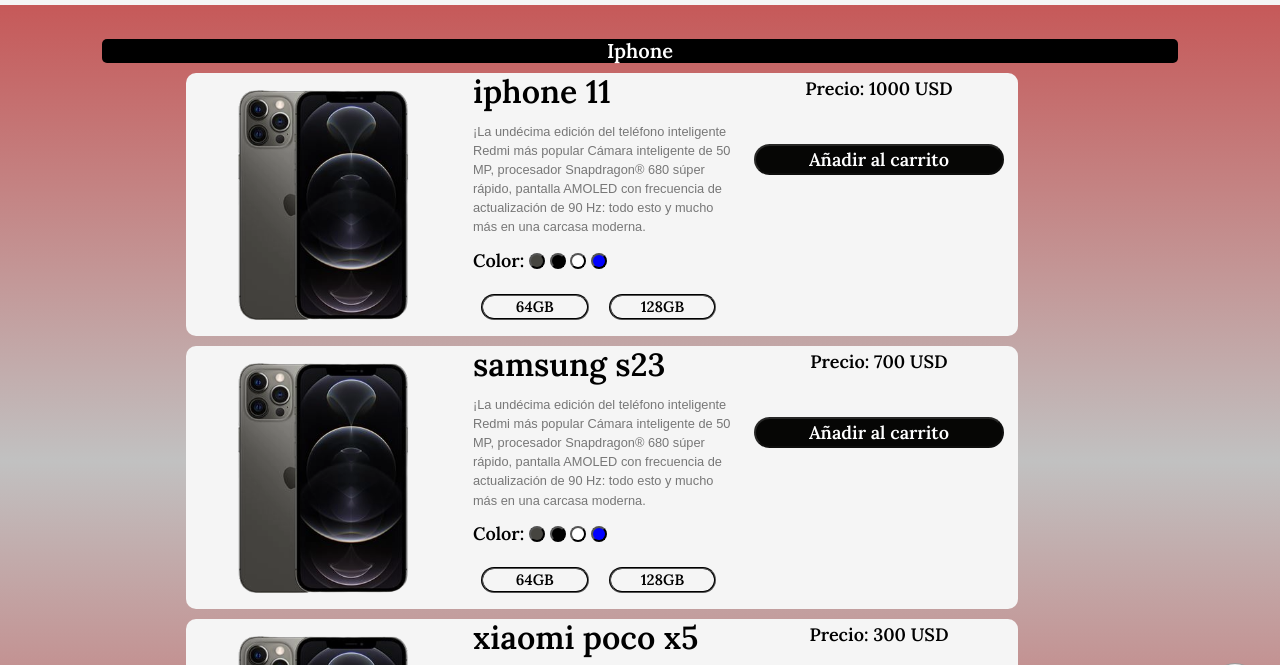
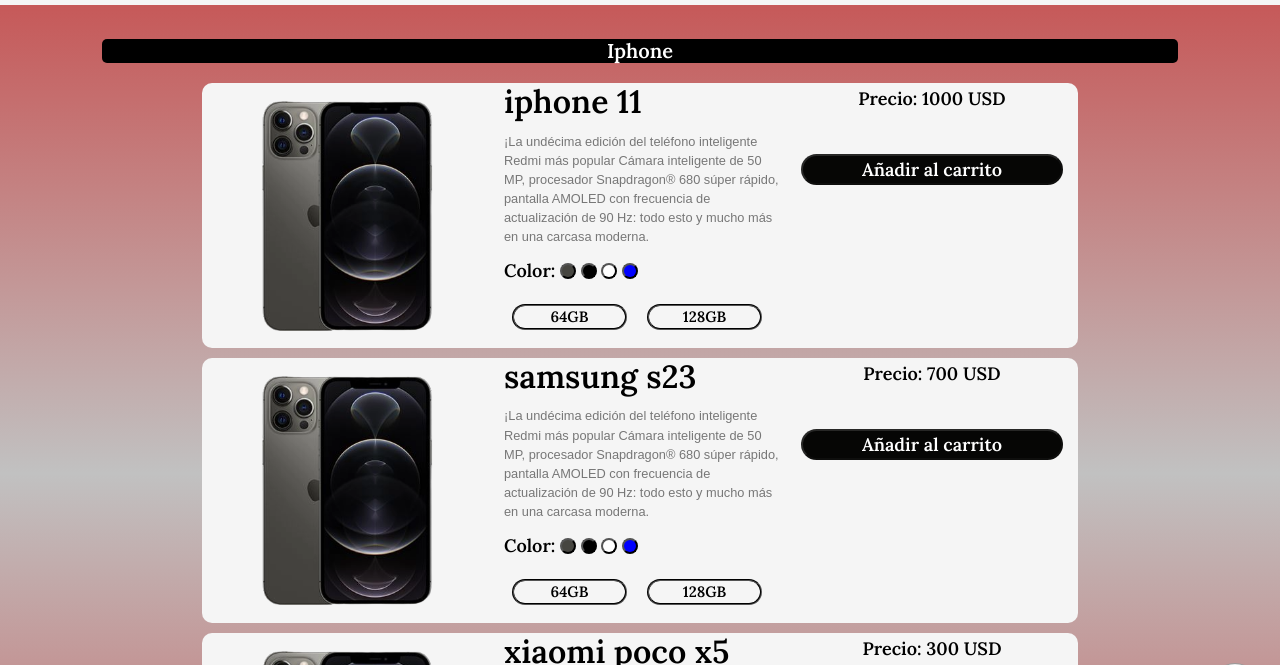
Before and after one commit to SheilaBellott/tercer-proyecto, a website: page pages/iphone.html in a window 1280 px wide. Shown: the part 67-732 px from the top of the page. Drawn offline with nearby package versions, Linux system fonts and the light colour scheme.

Commit message:
ancho target

```diff
--- a/scss/views/smartphone.scss
+++ b/scss/views/smartphone.scss
@@ -1,4 +1,7 @@
 main {
+  #target {
+    width: auto;
+  }
   .hidden {
     display: none;
   }
@@ -11,18 +14,17 @@
     border-radius: 5px;
     text-align: center;
   }
+  #target {
+    width: 95%;
+    margin: auto;
+  }
   .tarjeta {
     color: $color-letras;
     background-color: $color-fondo;
+    border-radius: 10px;
+    margin: 10px;
 
-    border-radius: 10px;
-    width: 95%;
-
-    margin: 10px 8%;
-    position: relative;
-    right: 5.5%;
-
-    &:hover{
+    &:hover {
       transform: scale(0.99);
     }
 
@@ -117,15 +119,13 @@
     .bottom-comprar {
       margin-top: 40px;
     }
+    #target {
+      width: 70%;
+      margin: 20px auto;
+    }
     .tarjeta {
       display: grid;
       grid-template-columns: repeat(3, 1fr);
-
-      width: 65%;
-      margin: 10px 15%;
-      position: relative;
-      right: 0.5%;
-
       .producto-img {
         width: 190px;
         margin: 6% auto;
```
Also changed, not shown: css/style.css.
